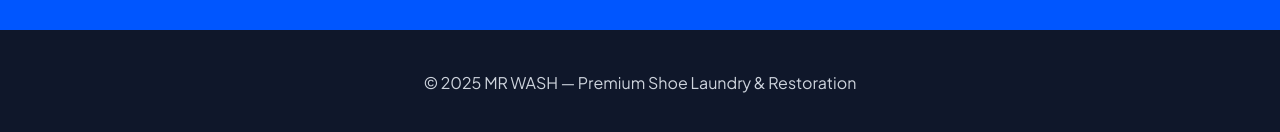
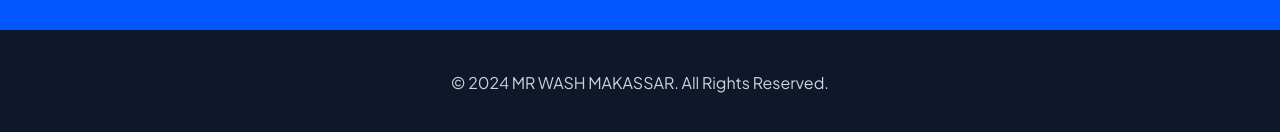
Before and after one commit to tehkotak88/MR-WASH, a website built with Vite: page Website-Sistem-Informasi-Umkm-Mr-wash-main/index.html in a window 1280 px wide. Shown: the part 6238-6370 px from the top of the page. Built offline with nearby package versions, Linux system fonts and the light colour scheme; files whose address does not match are found by name.

Commit message:
style: final footer simplification - copyright only

```diff
--- a/Website-Sistem-Informasi-Umkm-Mr-wash-main/index.html
+++ b/Website-Sistem-Informasi-Umkm-Mr-wash-main/index.html
@@ -284,7 +284,7 @@
   <!-- Footer -->
   <footer>
     <div class="container">
-      <p>&copy; 2025 MR WASH — Premium Shoe Laundry & Restoration</p>
+      <p>&copy; 2024 MR WASH MAKASSAR. All Rights Reserved.</p>
     </div>
   </footer>
 
```
